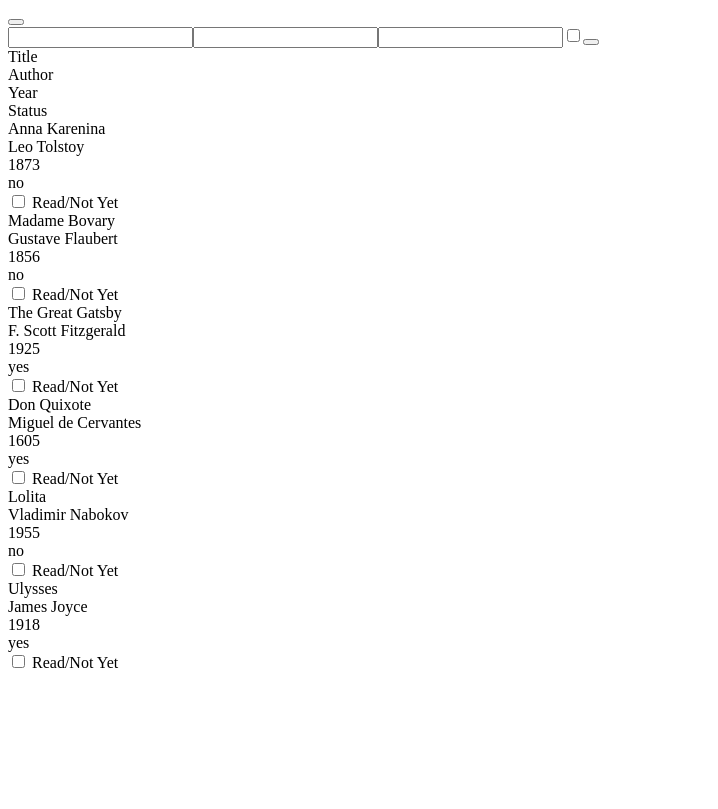
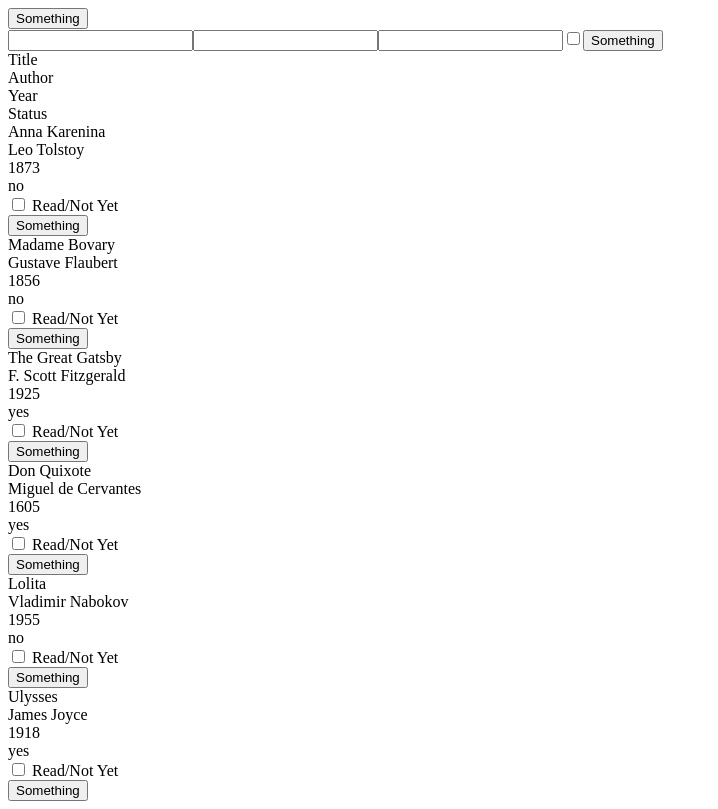
Before and after one commit to gradiva/react-library, a React (Create React App) app: page / in a window 1280 px wide. Shown: the whole page, without its empty margins (0-718 px from the left). Built offline with nearby package versions, Linux system fonts and the light colour scheme.

Commit message:
Add state and ability to add books to library

```diff
--- a/src/components/Book.jsx
+++ b/src/components/Book.jsx
@@ -1,10 +1,9 @@
 import React from 'react';
+import Button from './Button';
 
 class Book extends React.PureComponent {
   render() {
-    const {
-      title, author, year, status,
-    } = this.props;
+    const { title, author, year, status } = this.props;
 
     return (
       <div className="book">
@@ -17,6 +16,7 @@ class Book extends React.PureComponent {
           {' '}
           Read/Not Yet
         </div>
+        <Button />
       </div>
     );
   }
--- a/src/components/BooksContainer.jsx
+++ b/src/components/BooksContainer.jsx
@@ -4,6 +4,8 @@ import Book from './Book';
 class BooksContainer extends React.PureComponent {
   render() {
     const { books } = this.props;
+
+    console.log(books, books.map);
 
     const bookRows = books.map((book, index) => (
       <Book
--- a/src/components/Button.jsx
+++ b/src/components/Button.jsx
@@ -2,13 +2,15 @@ import React from 'react';
 
 class Button extends React.PureComponent {
   render() {
+    const { onClick } = this.props;
+
     return (
       <button
         className="button"
-        type={this.props.type}
-        onClick={() => alert('click')}
+        type="button"
+        onClick={onClick}
       >
-        {this.props.value}
+        Something
       </button>
     );
   }
--- a/src/components/MyLibrary.jsx
+++ b/src/components/MyLibrary.jsx
@@ -3,13 +3,61 @@ import BooksContainer from './BooksContainer';
 import Button from './Button';
 import NewBookForm from './NewBookForm';
 
+const getInitialState = () => ({
+  books: [
+    { id: 'ssdf', title: 'Anna Karenina', author: 'Leo Tolstoy', year: '1873', status: 'no' },
+    { id: 'sdfs', title: 'Madame Bovary', author: 'Gustave Flaubert', year: '1856', status: 'no' },
+    { id: 'fdgf', title: 'The Great Gatsby', author: 'F. Scott Fitzgerald', year: '1925', status: 'yes' },
+    { id: 'hjnv', title: 'Don Quixote', author: 'Miguel de Cervantes', year: '1605', status: 'yes' },
+    { id: 'cxvs', title: 'Lolita', author: 'Vladimir Nabokov', year: '1955', status: 'no' },
+    { id: 'cvbb', title: 'Ulysses', author: 'James Joyce', year: '1918', status: 'yes' },
+  ],
+});
+
+const generateUID = () => Date.now().toString(32);
+
 export default class MyLibrary extends React.PureComponent {
+  constructor(props) {
+    super(props);
+    this.state = getInitialState();
+
+    this.addBook = this.addBook.bind(this);
+  }
+
+  addBook({ title, author, year, status }) {
+    const newBook = {
+      id: generateUID(),
+      title,
+      author,
+      year,
+      status,
+    };
+
+    this.setState(({ books }) => ({
+      books: [
+        ...books,
+        newBook,
+      ],
+    }));
+  }
+
+  removeBookById(id) {
+    this.setState(({ books }) => ({
+      books: books.filter((book) => book.id !== id),
+    }));
+  }
+
   render() {
+    const { books } = this.state;
+
     return (
       <main>
         <Button />
-        <NewBookForm />
-        <BooksContainer books={this.props.books} />
+        <NewBookForm addBook={this.addBook} />
+        <BooksContainer
+          removeBook={this.removeBookById}
+          books={books}
+        />
       </main>
     );
   }
--- a/src/components/NewBookForm.jsx
+++ b/src/components/NewBookForm.jsx
@@ -2,26 +2,42 @@ import React from 'react';
 import Button from './Button';
 
 export default class NewBookForm extends React.PureComponent {
+  constructor(props) {
+    super(props);
+
+    this.titleRef = React.createRef();
+    this.authorRef = React.createRef();
+    this.yearRef = React.createRef();
+    this.statusRef = React.createRef();
+
+    this.onAddBookClick = this.onAddBookClick.bind(this);
+  }
+
+  onAddBookClick() {
+    const { addBook } = this.props;
+    const { title, author, year, status } = this.getInputValues();
+
+    addBook({ title, author, year, status });
+  }
+
+  getInputValues() {
+    return {
+      title: this.titleRef.current.value,
+      author: this.authorRef.current.value,
+      year: this.yearRef.current.value,
+      status: this.statusRef.current.value,
+    };
+  }
+
   render() {
     return (
       <form className="book-form">
-        <input
-          type="text"
-          name="title"
-        />
-        <input
-          type="text"
-          name="author"
-        />
-        <input
-          type="number"
-          name="year"
-        />
-        <input
-          type="checkbox"
-          name="status"
-        />
-        <Button />
+        <input ref={this.titleRef} type="text" name="title" />
+        <input ref={this.authorRef} type="text" name="author" />
+        <input ref={this.yearRef} type="number" name="year" />
+        <input ref={this.statusRef} type="checkbox" name="status" />
+
+        <Button onClick={this.onAddBookClick} />
       </form>
     );
   }
--- a/src/index.jsx
+++ b/src/index.jsx
@@ -3,16 +3,7 @@ import ReactDOM from 'react-dom';
 import './index.css';
 import MyLibrary from './components/MyLibrary';
 
-const BOOKS = [
-  { title: 'Anna Karenina', author: 'Leo Tolstoy', year: '1873', status: 'no' },
-  { title: 'Madame Bovary', author: 'Gustave Flaubert', year: '1856', status: 'no' },
-  { title: 'The Great Gatsby', author: 'F. Scott Fitzgerald', year: '1925', status: 'yes' },
-  { title: 'Don Quixote', author: 'Miguel de Cervantes', year: '1605', status: 'yes' },
-  { title: 'Lolita', author: 'Vladimir Nabokov', year: '1955', status: 'no' },
-  { title: 'Ulysses', author: 'James Joyce', year: '1918', status: 'yes' },
-];
-
 ReactDOM.render(
-  <MyLibrary books={BOOKS} />,
+  <MyLibrary />,
   document.getElementById('root'),
 );
```
Also changed, not shown: 1 other file (tests, documents, lock files or other folders).
